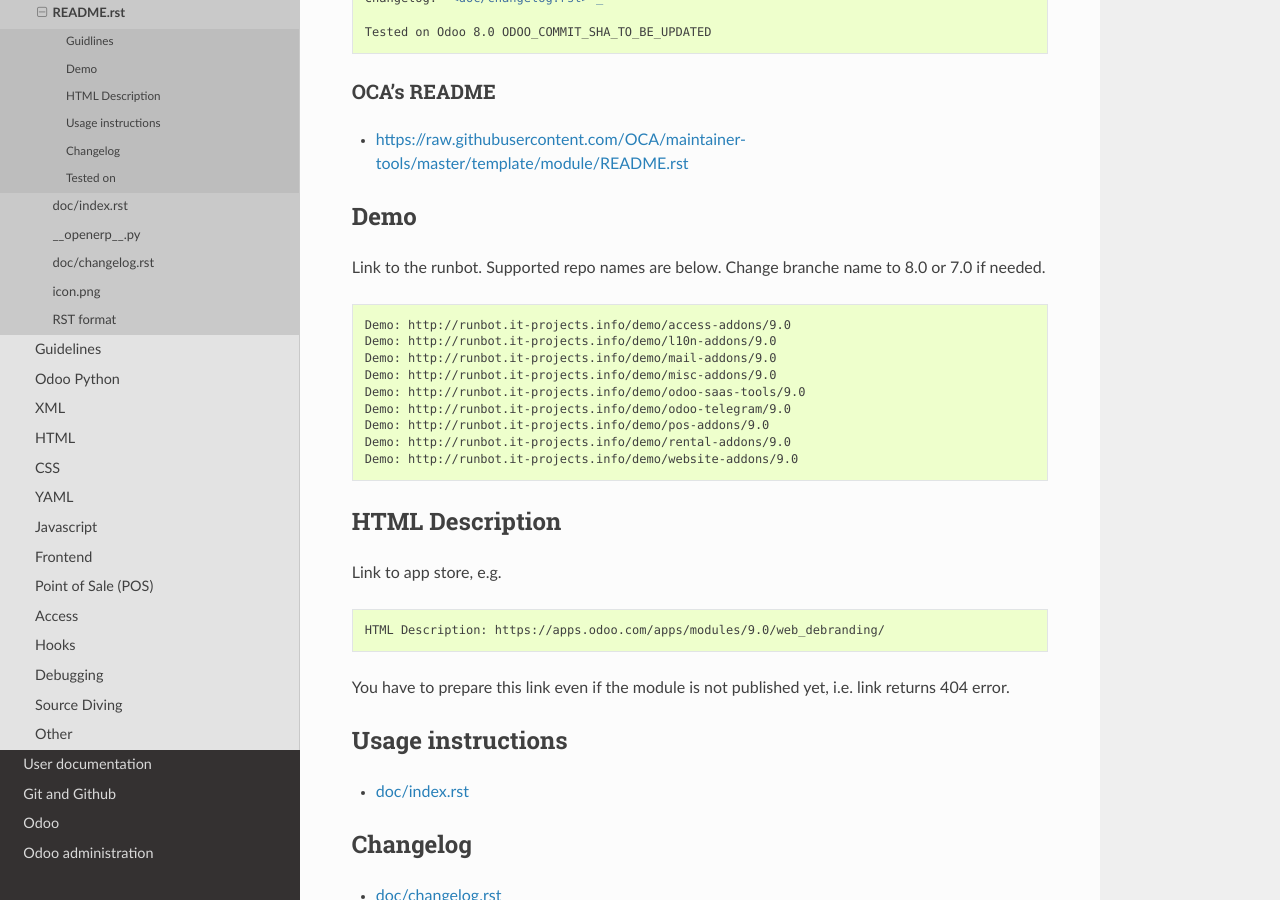
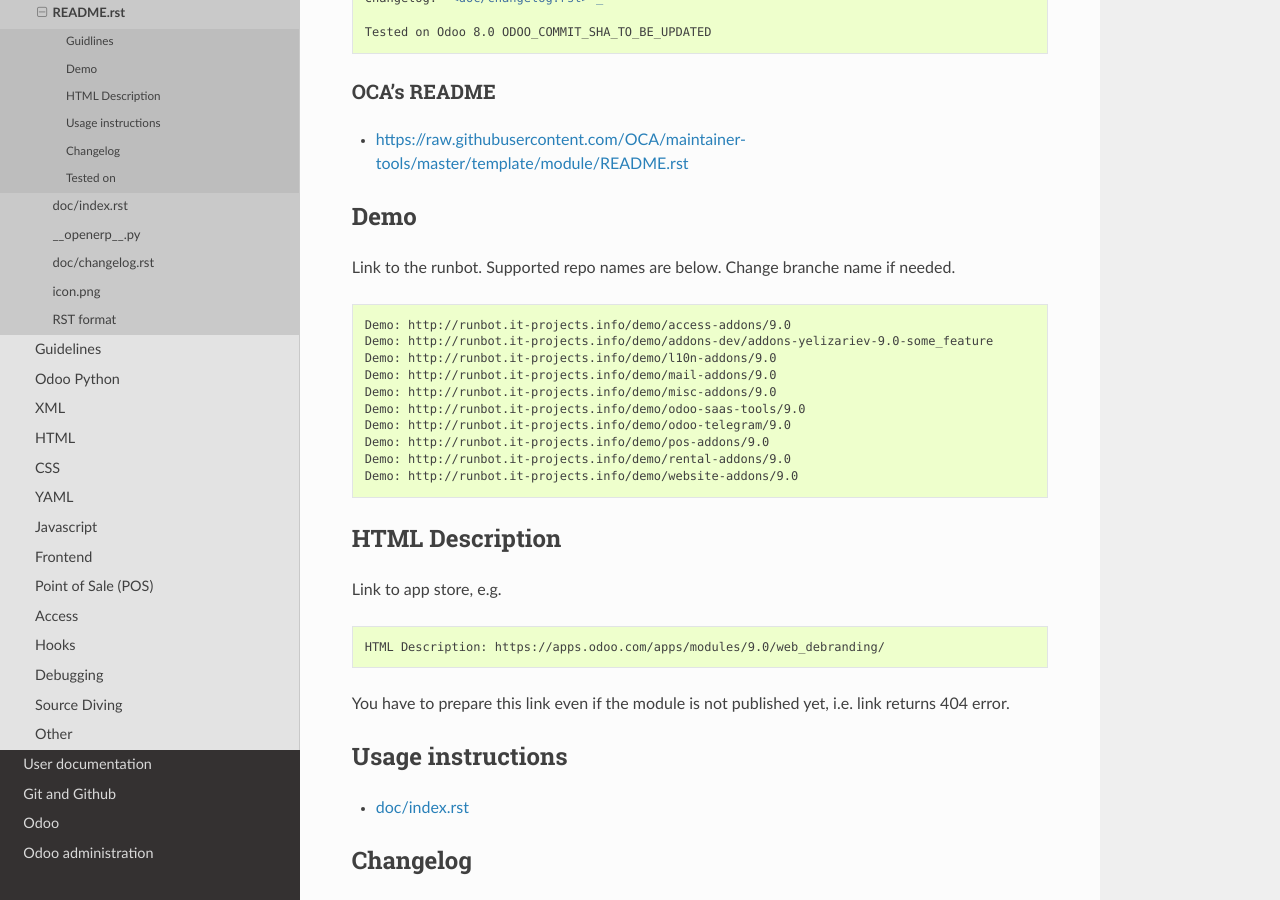
Before and after one commit to itpp-labs/odoo-development, a Sphinx documentation site: the page built from docs/dev/docs/README.rst.rst, in a window 1280 px wide and 900 px high, scrolled down 901 px. Built offline with Sphinx 7.4.7 and the Read the Docs theme 2.0.0, drawn with Linux system fonts in a browser that asks for light colours; pages that are not in the unit, such as notebooks, are missing from menus.

Commit message:
README: add addons-dev demo link

```diff
--- a/docs/dev/docs/README.rst.rst
+++ b/docs/dev/docs/README.rst.rst
@@ -50,11 +50,12 @@
 Demo
 ====
 
-Link to the runbot. Supported repo names are below. Change branche name to 8.0 or 7.0 if needed.
+Link to the runbot. Supported repo names are below. Change branche name if needed.
 
 .. code-block:: rst
 
     Demo: http://runbot.it-projects.info/demo/access-addons/9.0
+    Demo: http://runbot.it-projects.info/demo/addons-dev/addons-yelizariev-9.0-some_feature
     Demo: http://runbot.it-projects.info/demo/l10n-addons/9.0
     Demo: http://runbot.it-projects.info/demo/mail-addons/9.0
     Demo: http://runbot.it-projects.info/demo/misc-addons/9.0
```
